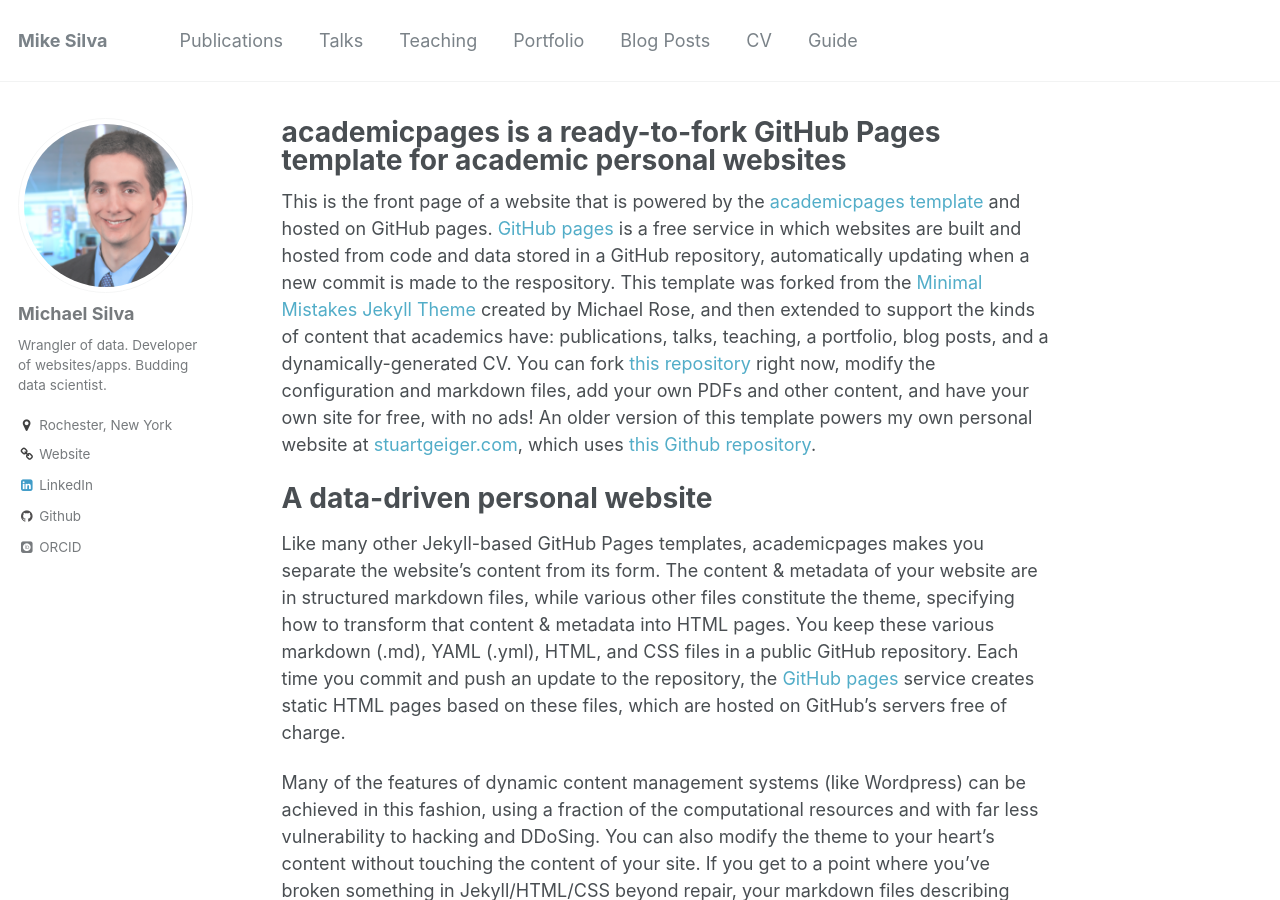
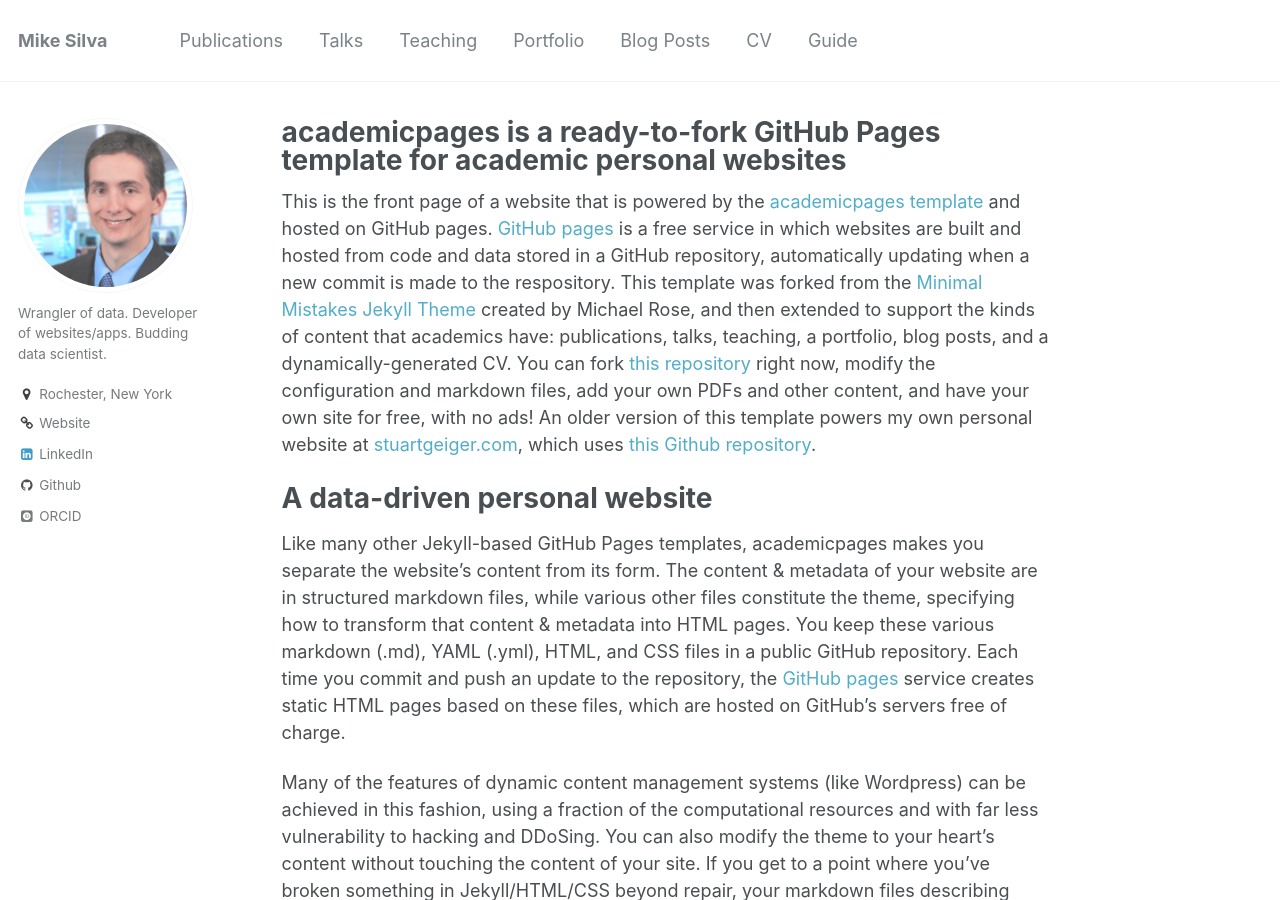
Before and after one commit to mikeasilva/mikeasilva.github.io, a Jekyll site: the page built from _pages/about.md, in a window 1280 px wide and 900 px high. Built offline with Jekyll 4.4.1, drawn with Linux system fonts in a browser that asks for light colours; some web fonts are replaced.

Commit message:
Update _config.yml

```diff
--- a/_config.yml
+++ b/_config.yml
@@ -79,7 +79,7 @@ analytics:
 
 # Site Author
 author:
-  name             : "Michael Silva"
+  name             : ""
   avatar           : "profile.png"
   bio              : "Wrangler of data. Developer of websites/apps. Budding data scientist."
   location         : "Rochester, New York"
```
